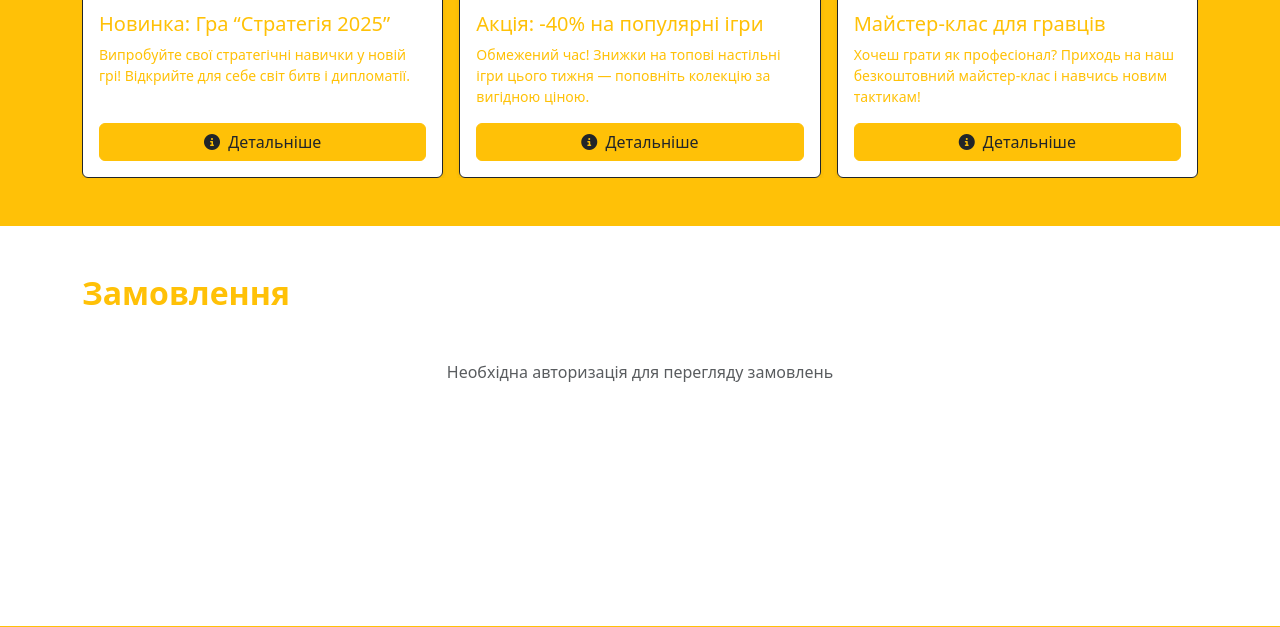
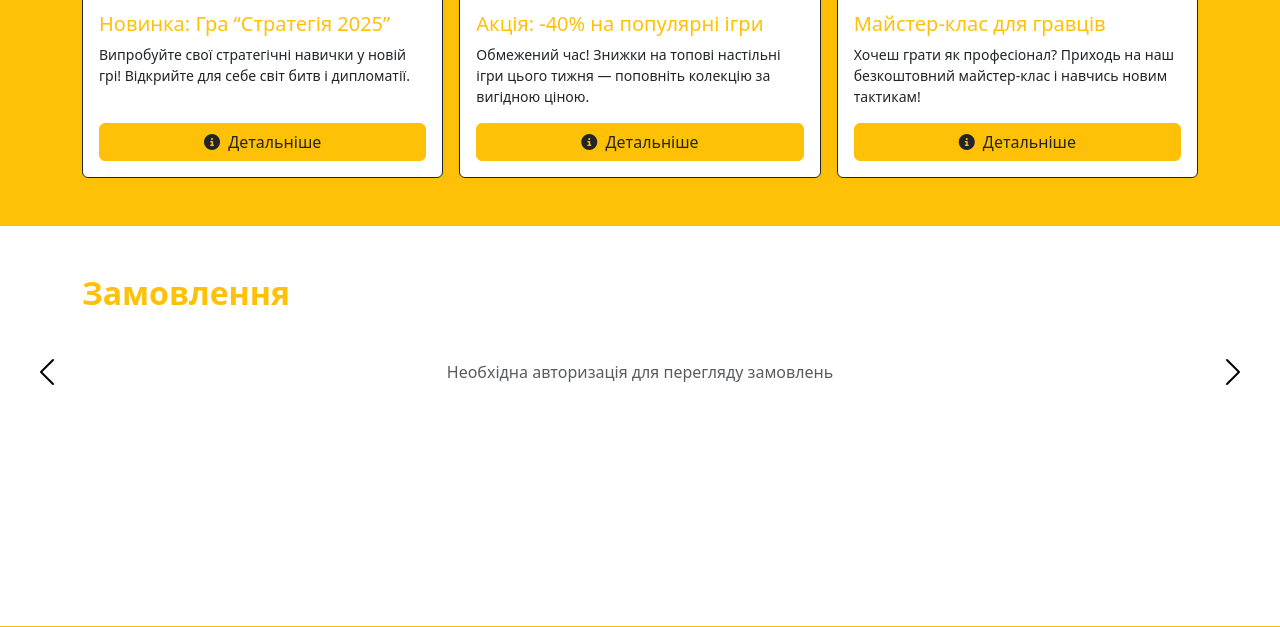
Before and after one commit to DanyloLyk/Ne_Programisty, a Flask app: page /api in a window 1280 px wide. Shown: the part 3855-4482 px from the top of the page. Run offline with Flask 3, Linux system fonts and the light colour scheme; data comes from the database, SQL or seed files in the repository; data that the repository does not hold is empty; some libraries are stand-ins or nearby versions.

Commit message:
fix bugs and features: text color, arrows in carousel, user details in api.html in orders

```diff
--- a/app/routes_api.py
+++ b/app/routes_api.py
@@ -1526,7 +1526,7 @@ def get_all_orders():
       - Bearer: []
     """
     orders = OrdersService.get_all_orders()
-    return jsonify([order.to_dict() for order in orders]), 200
+    return jsonify(orders), 200
 
 @api.route("/orders/my", methods=["GET"]) # Змінив URL, щоб не плутатись з ID
 @jwt_required()
--- a/app/static/css/style.css
+++ b/app/static/css/style.css
@@ -1005,17 +1005,13 @@ body {
 
 /* Текст завжди жовтий в новинах та відгуках */
 .section-news .card-title,
-.section-news .card-text,
 .section-feedback .card-title,
-.section-feedback .card-text,
 .section-feedback .form-label {
   color: #ffc107 !important;
 }
 
 [data-bs-theme="dark"] .section-news .card-title,
-[data-bs-theme="dark"] .section-news .card-text,
 [data-bs-theme="dark"] .section-feedback .card-title,
-[data-bs-theme="dark"] .section-feedback .card-text,
 [data-bs-theme="dark"] .section-feedback .form-label {
   color: #ffc107 !important;
 }
@@ -1099,16 +1095,40 @@ body {
   to { opacity: 1; }
 }
 
-/* Стилі для каруселей */
+/* 1. Робимо саму зону стрілки вузькою, щоб вона не закривала кнопки */
 .carousel-control-prev,
 .carousel-control-next {
+    width: 50px !important;  /* Вузька смужка замість 15% */
+    background: none !important; /* Прибираємо стандартний градієнт */
+    opacity: 1 !important;   /* Щоб стрілки завжди було видно */
+}
+
+/* 2. Рухаємо їх */
+.carousel-control-prev {
+    left: -60px !important; /* Виносимо трохи вліво за межі */
+}
+
+.carousel-control-next {
+    right: -60px !important; /* Виносимо трохи вправо за межі */
+}
+
+/* 3. Фарбуємо самі іконки в чорний */
+.carousel-control-prev-icon,
+.carousel-control-next-icon {
+    filter: invert(1) grayscale(100) !important; /* Чорний колір */
+    background-size: 2rem !important; /* Розмір самої "пташки" */
+}
+
+/* Стилі для каруселей */
+.carousel-arrow-prev,
+.carousel-arrow-next {
   width: 5%;
   opacity: 0.7;
   transition: opacity 0.3s ease;
 }
 
-.carousel-control-prev:hover,
-.carousel-control-next:hover {
+.carousel-arrow-prev:hover,
+.carousel-arrow-next:hover {
   opacity: 1;
 }
 
```
Also changed, not shown: app/domain/order_rules.py (+6 -4 lines), app/models/order.py (+15 -2 lines).
